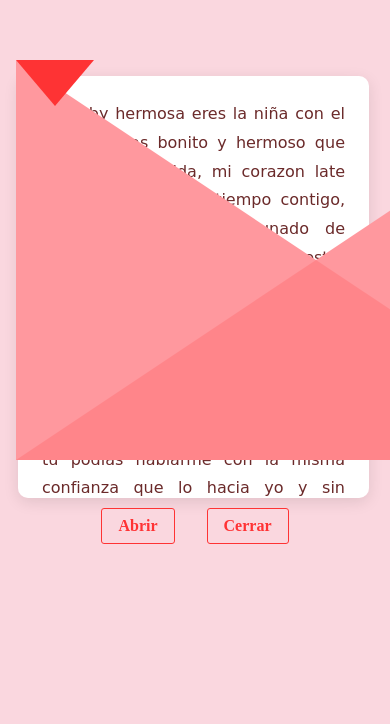
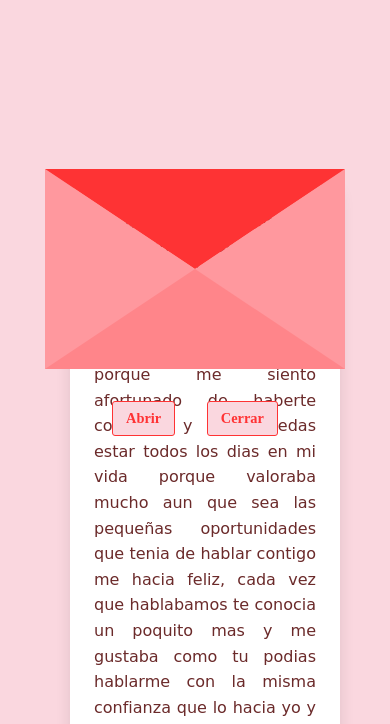
Before and after one commit to Dawoooooo/para-mi-noviecita-3, a plain HTML site: page index.html in a window 390 px wide. Shown: the part 120-844 px from the top of the page. Drawn offline with Linux system fonts and the light colour scheme.

Commit message:
Add files via upload

```diff
--- a/style.css
+++ b/style.css
@@ -3,7 +3,9 @@ html, body {
   height: 100%; /* Asegura que el contenedor tenga una altura total */
   margin: 0;
   overflow-y: auto; /* Muestra el scroll vertical cuando el contenido excede */
-  width: 100%; /* Ajustamos para que ocupe todo el ancho */
+  width: 67%; /* Limita la página al 67% del ancho */
+  margin-left: auto;
+  margin-right: auto;
 }
 
 * {
@@ -36,39 +38,37 @@ main {
   justify-content: center;
   align-items: center;
   height: 100vh;
-  padding: 1rem; /* Para evitar que el contenido se quede pegado a los bordes */
 }
 
 .container-letter {
   position: relative;
-  width: 100%; /* Asegura que ocupe todo el espacio disponible */
-  max-width: 800px; /* Limita el ancho máximo */
 }
 
 .cover {
   position: absolute;
-  border-left: 15vw solid transparent;
-  border-right: 15vw solid transparent;
-  border-top: 15vw solid #fe3334;
-  border-bottom: 15vw solid transparent;
+  border-left: 300px solid transparent;
+  border-right: 300px solid transparent;
+  border-top: 200px solid #fe3334;
+  border-bottom: 200px solid transparent;
   transition: transform .75s;
   transform-origin: top;
   z-index: 2; /* Aumentamos el z-index de cover para que esté encima */
 }
 
+/* Estilo para la carta con fuente romántica */
 .paper {
-  font-family: 'Dancing Script', cursive;
+  font-family: 'Dancing Script', cursive; /* Fuente romántica y manuscrita */
   position: absolute;
-  padding: 2rem;
-  line-height: 1.8rem; /* Ajustar espaciado entre líneas */
-  font-size: 1.1rem; /* Ajustar tamaño de la fuente para pantallas pequeñas */
+  padding: 2.5rem;
+  line-height: 2rem; /* Espaciado más amplio entre líneas para facilitar la lectura */
+  font-size: 1.2rem; /* Aumentar el tamaño de la fuente para hacerlo más legible */
   color: #6b2a2a; /* Color cálido para el texto */
   text-align: justify; /* Alineación justificada para un flujo ordenado */
   right: 5px;
   z-index: -1; /* Mantener este valor igual para no afectar a otros elementos */
   background: white;
-  width: 80vw; /* Usamos un porcentaje para que ocupe un 80% del ancho */
-  height: 60vh; /* El alto se ajusta al 60% de la altura de la pantalla */
+  width: 580px;
+  height: 370px;
   overflow-y: auto; /* Permite el desplazamiento vertical */
   transition: all .75s;
   cursor: grab; /* Cambiar cursor para indicar que se puede arrastrar */
@@ -77,28 +77,9 @@ main {
   box-shadow: 0px 4px 15px rgba(0, 0, 0, 0.1); /* Sombra sutil para dar profundidad */
 }
 
-/* Añadir un par de reglas para que la animación sea más fluida en dispositivos móviles */
-@media (max-width: 768px) {
-  .cover {
-    border-left: 10vw solid transparent;
-    border-right: 10vw solid transparent;
-    border-top: 12vw solid #fe3334;
-    border-bottom: 12vw solid transparent;
-  }
-
-  .paper {
-    font-size: 1rem; /* Reducir el tamaño de la fuente para pantallas pequeñas */
-    width: 90vw; /* Ajustar el ancho para pantallas más pequeñas */
-    height: 50vh; /* Ajustar el alto de la carta */
-    padding: 1.5rem; /* Ajustar el padding */
-  }
-
-  .heart {
-    font-size: 2.5rem; /* Ajustar el tamaño del corazón */
-  }
-}
 
 @import url('https://fonts.googleapis.com/css2?family=Dancing+Script&display=swap');
+
 
 .letter {
   border-left: 300px solid #ff989e;
@@ -109,7 +90,7 @@ main {
 
 .options {
   display: flex;
-  gap: 2rem;
+  gap: 5rem;
 }
 
 .options button {
@@ -178,3 +159,53 @@ main {
     opacity: 0;
   }
 }
+
+/* Media Queries para dispositivos móviles */
+@media (max-width: 768px) {
+  html, body {
+    width: 100%; /* Ocupa todo el ancho disponible en móviles */
+    padding: 0;
+    margin: 0;
+  }
+
+  .cover {
+    border-left: 150px solid transparent; /* Reduce dimensiones de la tapa */
+    border-right: 150px solid transparent;
+    border-top: 100px solid #fe3334;
+    border-bottom: 100px solid transparent;
+  }
+
+  .letter {
+    border-left: 150px solid #ff989e; /* Ajusta dimensiones de la carta */
+    border-right: 150px solid #ff989e;
+    border-top: 100px solid transparent;
+    border-bottom: 100px solid #ff858a;
+  }
+
+  .paper {
+    width: 90%; /* Usa un ancho relativo para adaptarse mejor */
+    height: auto; /* Deja que la altura se ajuste al contenido */
+    padding: 1.5rem; /* Reduce el padding para móviles */
+    font-size: 1rem; /* Ajusta el tamaño de la fuente */
+    line-height: 1.6rem; /* Ajusta el espaciado entre líneas */
+    max-width: 95%; /* Asegura que no exceda el ancho de la pantalla */
+  }
+
+  .options {
+    gap: 2rem; /* Reduce el espacio entre botones */
+    flex-wrap: wrap; /* Permite que los botones se distribuyan en varias líneas */
+  }
+
+  .options button {
+    padding: 0.5rem 0.8rem; /* Botones más compactos */
+    font-size: 0.9rem; /* Reduce el tamaño de la fuente */
+  }
+
+  .heart {
+    font-size: 2rem; /* Ajusta el tamaño del corazón */
+  }
+
+  main {
+    gap: 2rem; /* Reduce el espacio entre elementos */
+  }
+}
```
